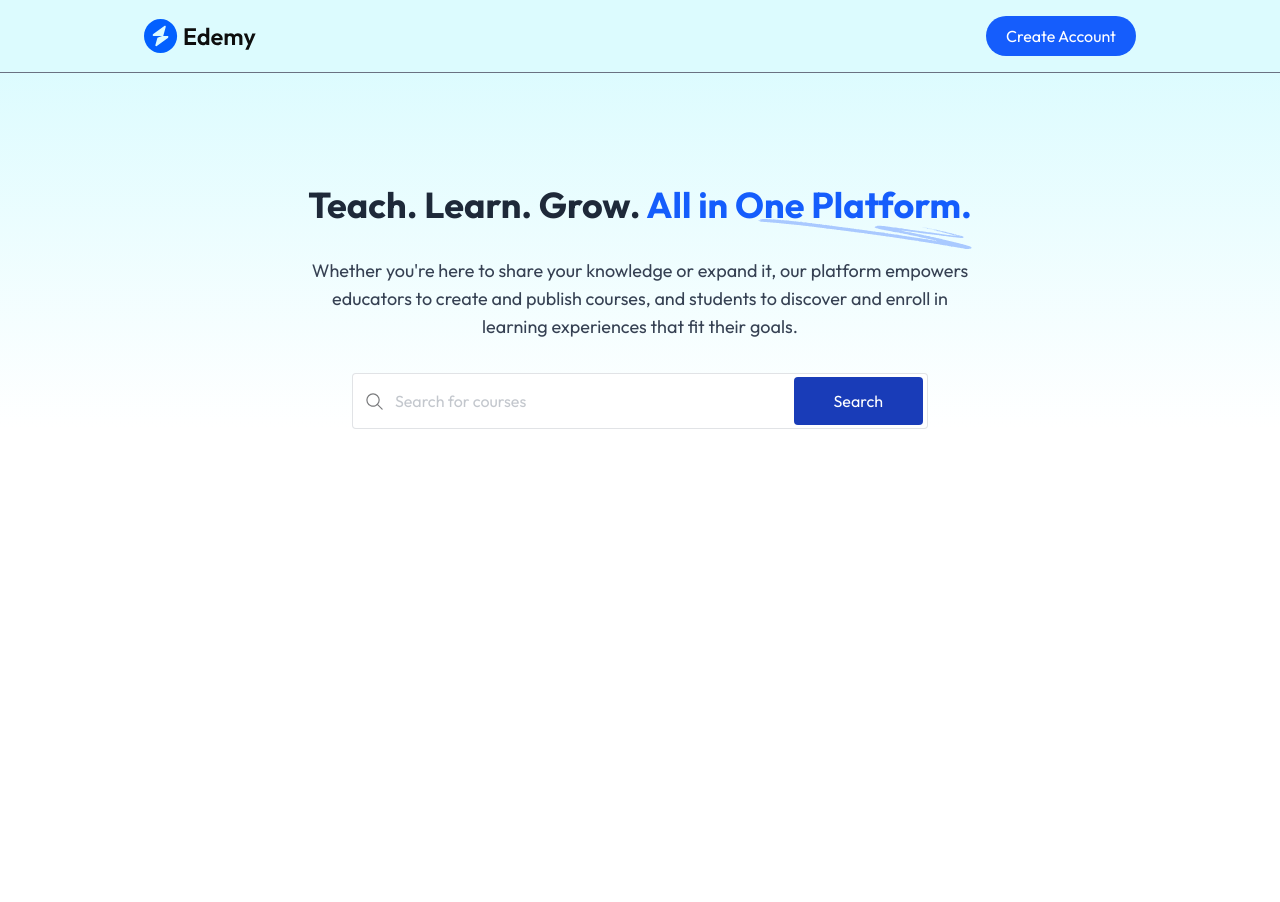
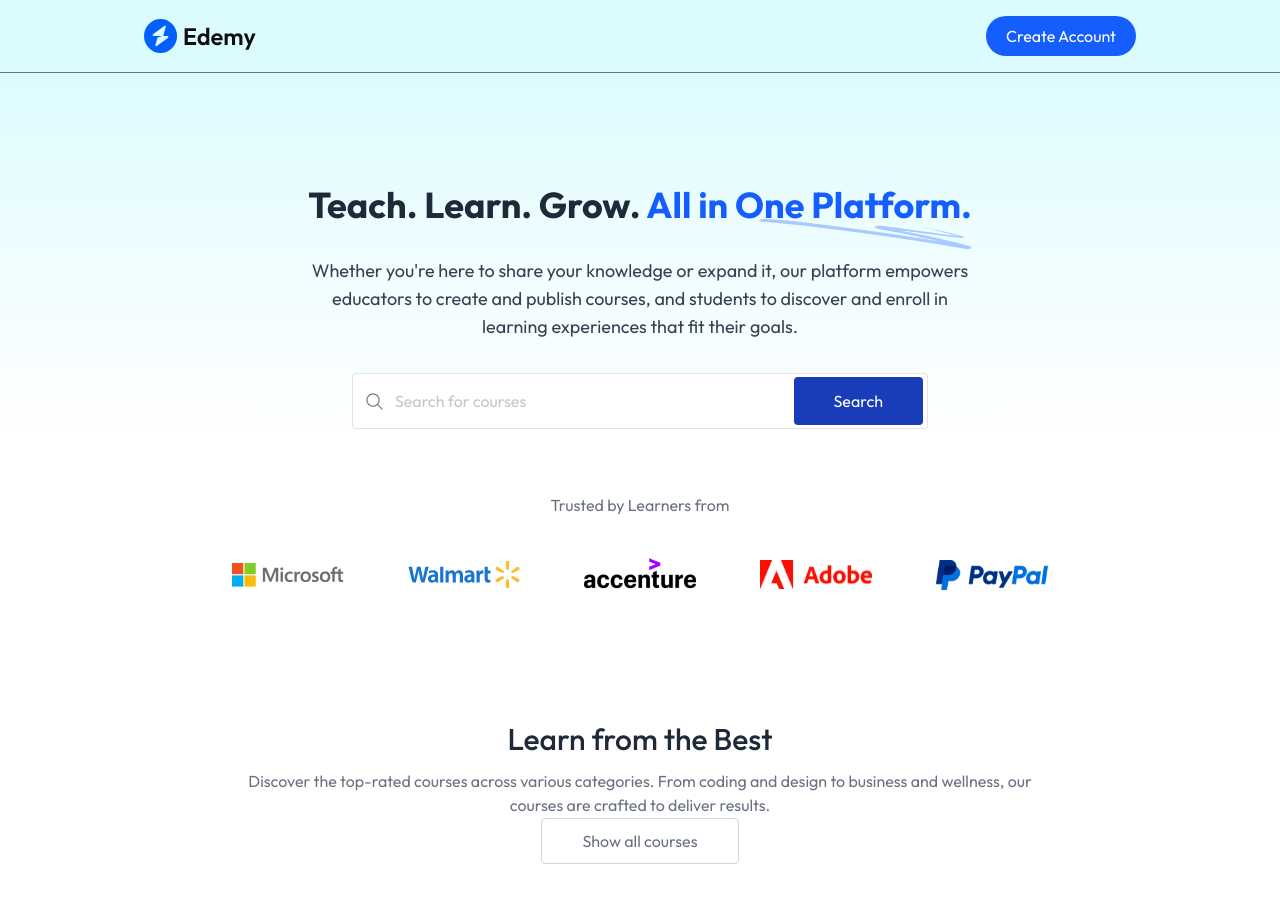
Before and after one commit to rawdaymohamed/EduSync_MERN, a React (Vite) app in the folder frontend/: page / in a window 1280 px wide. Shown: the top 902 px of the page. Before the commit the page ends 800 px from the top, so only its background shows below. Built offline with nearby package versions, Linux system fonts and the light colour scheme; no server answers.

Commit message:
Feat: Add companies and course section component ui

```diff
--- a/frontend/src/components/student/Companies.jsx
+++ b/frontend/src/components/student/Companies.jsx
@@ -1,11 +1,16 @@
 import React from "react";
-
+import {assets} from "../../assets/assets"
 const Companies = () => {
-  return (
-    <div>
-      <h1>Companies</h1>
+  return <div className="py-8 flex flex-col gap-5 md:gap-10">
+    <p className="text-base text-gray-500">Trusted by Learners from</p>
+    <div className="w-full flex flex-wrap items-center justify-center gap-6 md:gap-16">
+      <img src={assets.microsoft_logo} alt="Microsoft" className="w-20 md:w-28" />
+      <img src={assets.walmart_logo} alt="Walmart" className="w-20 md:w-28" />
+      <img src={assets.accenture_logo} alt="accenture" className="w-20 md:w-28" />
+      <img src={assets.adobe_logo} alt="Adob" className="w-20 md:w-28" />
+      <img src={assets.paypal_logo} alt="Paypal" className="w-20 md:w-28" />
     </div>
-  );
+  </div>;
 };
 
 export default Companies;
--- a/frontend/src/components/student/CoursesSection.jsx
+++ b/frontend/src/components/student/CoursesSection.jsx
@@ -1,9 +1,14 @@
 import React from "react";
+import { Link } from "react-router-dom";
 
 const CoursesSection = () => {
   return (
-    <div>
-      <h1>Courses Section</h1>
+    <div className="py-16 md:px-60 px-8">
+      <h2 className="text-3xl font-medium text-gray-800">Learn from the Best</h2>
+      <p className="text-sm md:text-base text-gray-500 my-3">Discover the top-rated courses across various categories. From coding and design to business and wellness, our courses are crafted to deliver results.</p>
+      <Link to='/courses'
+      className="text-gray-500 border border-gray-500/30 px-10 py-3 rounded"
+      onClick={()=>scrollTo(0, 0)}>Show all courses</Link>
     </div>
   );
 };
--- a/frontend/src/components/student/Navbar/Navbar.jsx
+++ b/frontend/src/components/student/Navbar/Navbar.jsx
@@ -16,9 +16,9 @@
           isCoursesPage ? "bg-white" : "bg-cyan-100/70"
         }`}
       >
-        <div>
+        <Link to="/">
           <img src={assets.logo} alt="logo" className="w-28 cursor-pointer" />
-        </div>
+        </Link >
         <div className="hidden md:flex items-center gap-5 text-gray-500">
           <div className="flex items-center gap-3">
             {user && (
--- a/frontend/src/pages/student/Home.jsx
+++ b/frontend/src/pages/student/Home.jsx
@@ -1,10 +1,14 @@
 import React from "react";
 import Hero from "../../components/student/Hero";
+import Companies from "../../components/student/Companies";
+import CoursesSection from "../../components/student/CoursesSection";
 
 const Home = () => {
   return (
-    <div className="flex flex-col items-center space-y-7 text-center">
+    <div className="flex flex-col items-center space-y-8 text-center">
       <Hero />
+      <Companies />
+      <CoursesSection/>
     </div>
   );
 };
```
Also changed, not shown: 1 other file (tests, documents, lock files or other folders).
